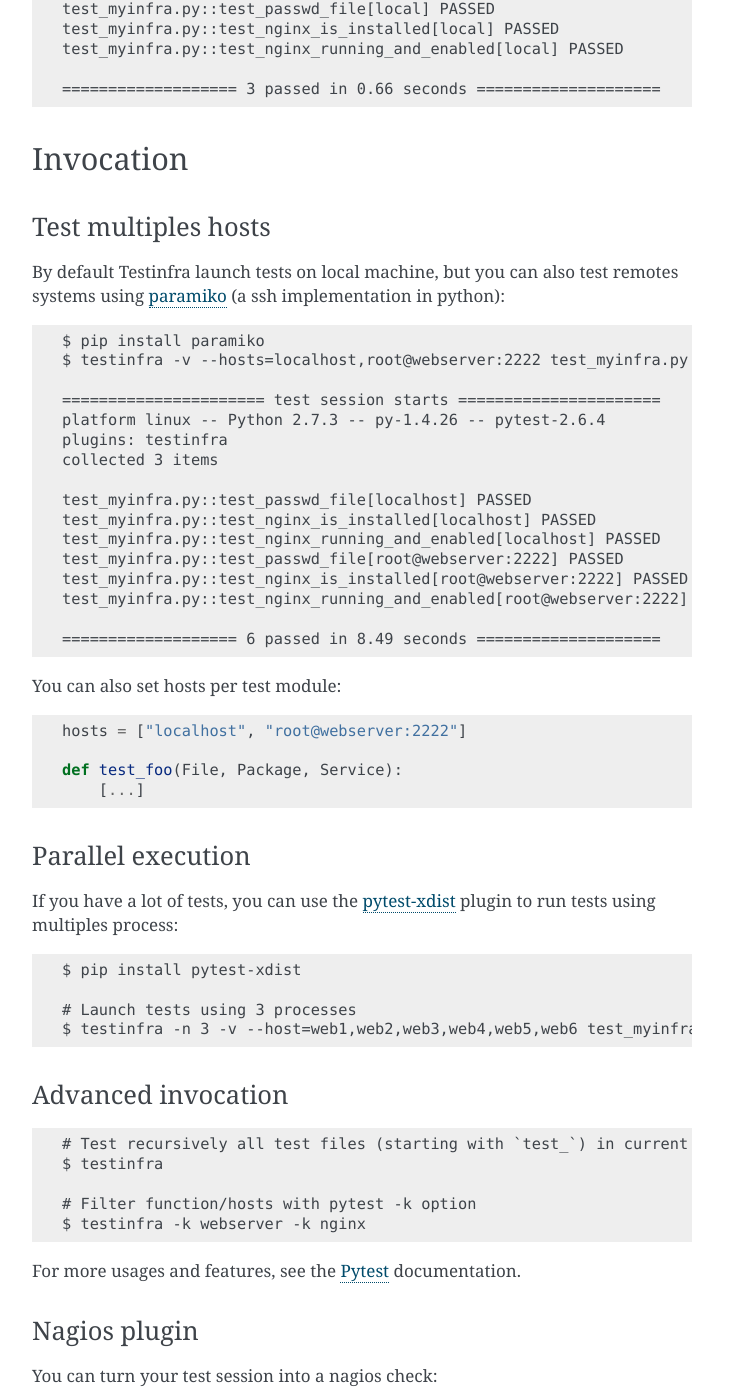
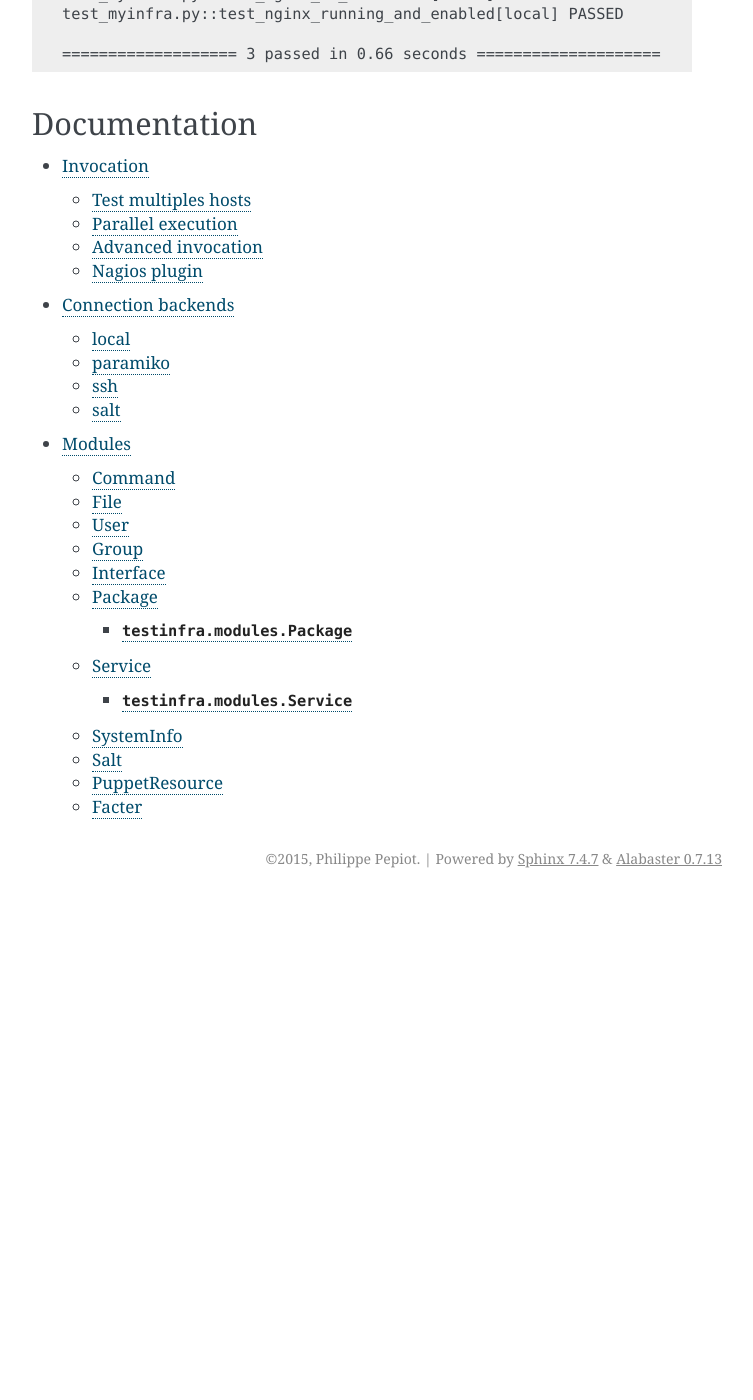
Before and after one commit to pytest-dev/pytest-testinfra, a Sphinx documentation site: the page built from doc/source/index.rst, in a window 1280 px wide and 1400 px high, scrolled down 1452 px. Shown: the whole window, without its empty margins (388-1141 px from the left). Built offline with Sphinx 7.4.7, drawn with Linux system fonts in a browser that asks for light colours; after the commit the page ends 2350 px from its top, so only the background shows below that; some of the changed text lies outside the part shown.

Commit message:
Docs refactoring and improvement

```diff
--- a/README.rst
+++ b/README.rst
@@ -83,5 +74,3 @@
 .. _Chef: https://www.chef.io/
 .. _ServerSpec: http://serverspec.org/
 .. _Pytest: http://pytest.org
-.. _paramiko: http://www.paramiko.org/
-.. _pytest-xdist: http://pytest.org/latest/xdist.html
--- a/doc/source/conf.py
+++ b/doc/source/conf.py
@@ -13,6 +13,7 @@
 
 import datetime
 import subprocess
+import alabaster
 
 # If extensions (or modules to document with autodoc) are in another directory,
 # add these directories to sys.path here. If the directory is relative to the
@@ -29,6 +30,7 @@
 # ones.
 extensions = [
     'sphinx.ext.autodoc',
+    'alabaster',
 ]
 autodoc_member_order = "bysource"
 
@@ -107,10 +109,20 @@
 # Theme options are theme-specific and customize the look and feel of a theme
 # further.  For a list of options available for each theme, see the
 # documentation.
-# html_theme_options = {}
+html_theme_options = {
+    'logo': 'logo.png',
+    'github_user': 'philpep',
+    'github_repo': 'testinfra',
+    'github_button': True,
+    'travis_button': True,
+    'analytics_id': 'UA-63638452-1',
+    'extra_nav_links': {
+        'View on github': 'https://github.com/philpep/testinfra',
+    },
+}
 
 # Add any paths that contain custom themes here, relative to this directory.
-# html_theme_path = []
+html_theme_path = [alabaster.get_path()]
 
 # The name for this set of Sphinx documents.  If None, it defaults to
 # "<project> v<release> documentation".
@@ -147,7 +159,13 @@
 # html_use_smartypants = True
 
 # Custom sidebar templates, maps document names to template names.
-# html_sidebars = {}
+html_sidebars = {
+    '**': [
+        'about.html',
+        'navigation.html',
+        'searchbox.html',
+    ],
+}
 
 # Additional templates that should be rendered to pages, maps page names to
 # template names.
--- a/doc/source/index.rst
+++ b/doc/source/index.rst
@@ -1,233 +1,11 @@
 .. include:: ../../README.rst
 
-Invocation
-==========
-
-
-Test multiples hosts
-~~~~~~~~~~~~~~~~~~~~
-
-By default Testinfra launch tests on local machine, but you can also test
-remotes systems using paramiko_ (a ssh implementation in python)::
-
-    $ pip install paramiko
-    $ testinfra -v --hosts=localhost,root@webserver:2222 test_myinfra.py
-
-    ====================== test session starts ======================
-    platform linux -- Python 2.7.3 -- py-1.4.26 -- pytest-2.6.4
-    plugins: testinfra
-    collected 3 items
-
-    test_myinfra.py::test_passwd_file[localhost] PASSED
-    test_myinfra.py::test_nginx_is_installed[localhost] PASSED
-    test_myinfra.py::test_nginx_running_and_enabled[localhost] PASSED
-    test_myinfra.py::test_passwd_file[root@webserver:2222] PASSED
-    test_myinfra.py::test_nginx_is_installed[root@webserver:2222] PASSED
-    test_myinfra.py::test_nginx_running_and_enabled[root@webserver:2222] PASSED
-
-    =================== 6 passed in 8.49 seconds ====================
-
-
-You can also set hosts per test module::
-
-    hosts = ["localhost", "root@webserver:2222"]
-
-    def test_foo(File, Package, Service):
-        [...]
-
-
-Parallel execution
-~~~~~~~~~~~~~~~~~~
-
-If you have a lot of tests, you can use the pytest-xdist_ plugin to run tests using multiples process::
-
-
-    $ pip install pytest-xdist
-
-    # Launch tests using 3 processes
-    $ testinfra -n 3 -v --host=web1,web2,web3,web4,web5,web6 test_myinfra.py
-
-
-Advanced invocation
-~~~~~~~~~~~~~~~~~~~
-
-::
-
-    # Test recursively all test files (starting with `test_`) in current directory
-    $ testinfra
-
-    # Filter function/hosts with pytest -k option
-    $ testinfra -k webserver -k nginx
-
-
-For more usages and features, see the Pytest_ documentation.
-
-
-Nagios plugin
-~~~~~~~~~~~~~
-
-You can turn your test session into a nagios check::
-
-    $ testinfra test_myinfra.py --nagios -qq
-    TESTINFRA OK - 3 passed, 0 failed, 0 skipped in 0.14 seconds
-    ...
-
-
-Connection backends
-===================
-
-Testinfra comes with several connections backends for remote command execution,
-they are controlled with the ``--connection`` parameter.
-
-local
-~~~~~
-
-This is the default backend when not hosts are provided (either via ``--hosts``
-or in modules). Commands are run locally in a subprocess under the current
-user. You can use the ``--sudo`` option to run commands as superuser::
-
-    $ testinfra --sudo test_myinfra.py
-
-
-paramiko
-~~~~~~~~
-
-This is the default backend when a hosts list is provided, paramiko_ is a
-python implementation of SSHv2 protocol. Testinfra will not ask you for a
-password, so you must be able to connect without password (using password less
-keys or using ``ssh-agent``).
-
-You can provide an alternate ssh-config and use sudo on the remote host::
-
-    $ testinfra --ssh-config=/path/to/ssh_config --sudo --hosts=server
-
-ssh
-~~~
-
-This is a pure ssh backend using the ``ssh`` command available in ``$PATH``. Example::
-
-    $ testinfra --connection=ssh --hosts=server
-
-The ssh backend also accept ``--ssh-config`` and ``--sudo`` parameters.
-
-
-salt
-~~~~
-
-The salt backend use the `salt python client API
-<http://docs.saltstack.com/en/latest/ref/clients/>`_ and can be used from the salt-master server::
-
-    $ testinfra --connection=salt --hosts=minion1,minion2
-
-Testinfra will use the salt connection channel to run commands.
-
-
-
-Modules
-=======
-
-Testinfra modules are provided as `pytest fixtures`_, declare them as arguments
-of your test function to make them available;
-
-Command
-~~~~~~~
-
-.. autoclass:: testinfra.modules.Command(command, *args)
-   :members: check_output, run_expect, run_test
-
-
-File
-~~~~
-
-.. autoclass:: testinfra.modules.File
-   :members:
-   :undoc-members:
-   :exclude-members: as_fixture
-
-
-User
-~~~~
-
-.. autoclass:: testinfra.modules.User
-   :members:
-   :undoc-members:
-
-
-Group
-~~~~~
-
-.. autoclass:: testinfra.modules.Group
-   :members:
-   :undoc-members:
-
-
-Interface
-~~~~~~~~~
-
-.. autoclass:: testinfra.modules.Interface
-   :members:
-   :undoc-members:
-
-
-Package
-~~~~~~~
-
-.. class:: testinfra.modules.Package(name)
-
-    .. attribute:: is_installed
-
-    .. attribute:: version
-
-    Return package version as returned by the package system
-
-    >>> Package("nginx").version
-    '1.2.1-2.2+wheezy3'
-
-Service
-~~~~~~~
-
-.. class:: testinfra.modules.Service(name)
-
-    Test services
-
-    .. attribute:: is_running
-
-    .. attribute:: is_enabled
-
-
-SystemInfo
-~~~~~~~~~~
-
-
-.. autoclass:: testinfra.modules.SystemInfo
-   :members:
-
-
-Salt
-~~~~
-
-
-.. autoclass:: testinfra.modules.Salt(function, args=None)
-   :members:
-
-
-PuppetResource
-~~~~~~~~~~~~~~
-
-
-.. autoclass:: testinfra.modules.PuppetResource(type, name=None)
-   :members:
-
-
-Facter
-~~~~~~
-
-
-.. autoclass:: testinfra.modules.Facter(*facts)
-   :members:
-
+Documentation
+=============
 
 .. toctree::
-   :maxdepth: 2
+   :maxdepth: 3
 
-.. _pytest fixtures: https://pytest.org/latest/fixture.html
+   invocation
+   Connection backends <backends>
+   modules
```
Also changed, not shown: other parts of README.rst (+1 -10 lines), doc/source/backends.rst (added, +48 -0 lines), doc/source/invocation.rst (added, +75 -0 lines), doc/source/modules.rst (added, +107 -0 lines), doc/source/_static/logo.png (added).
